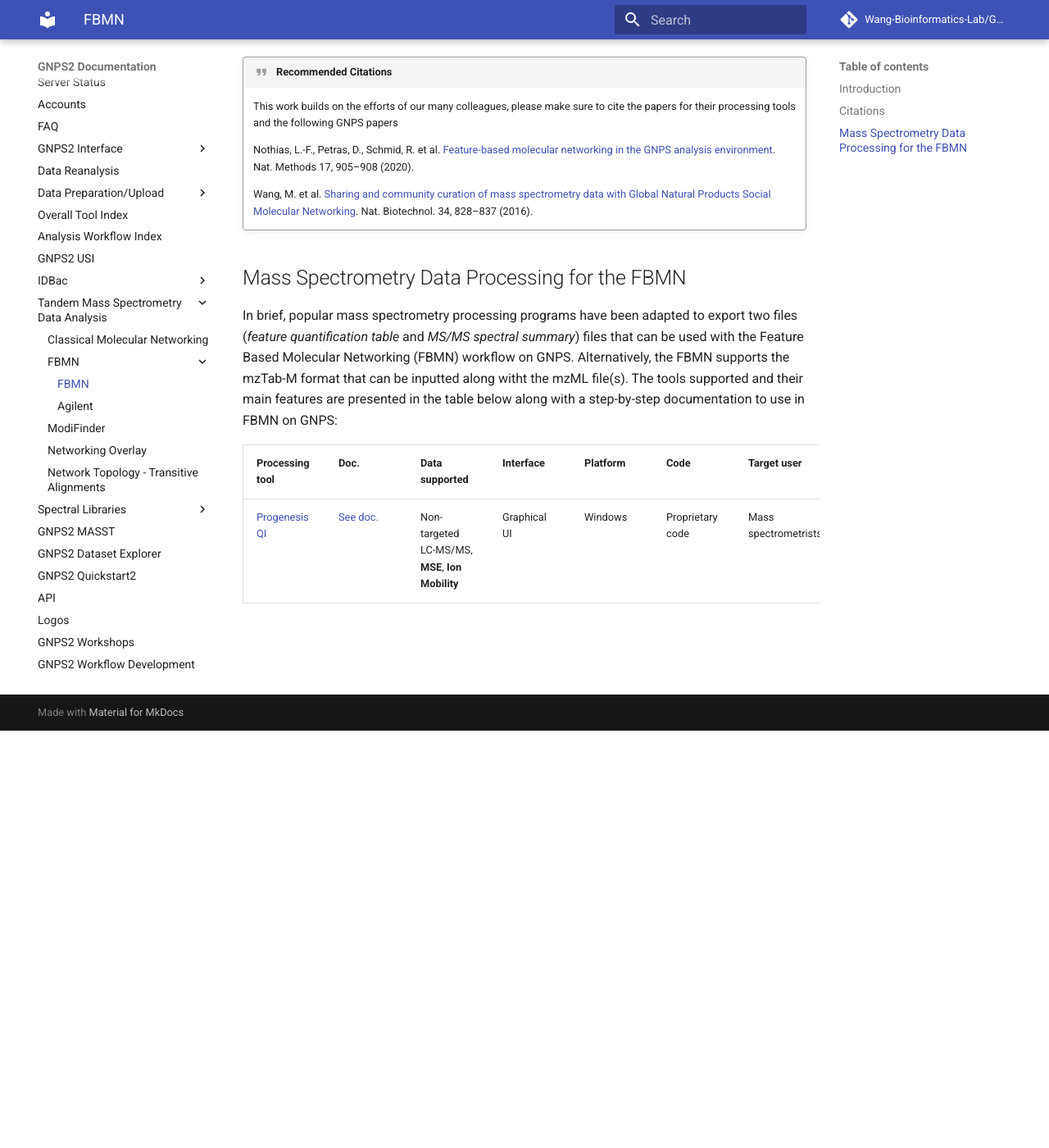
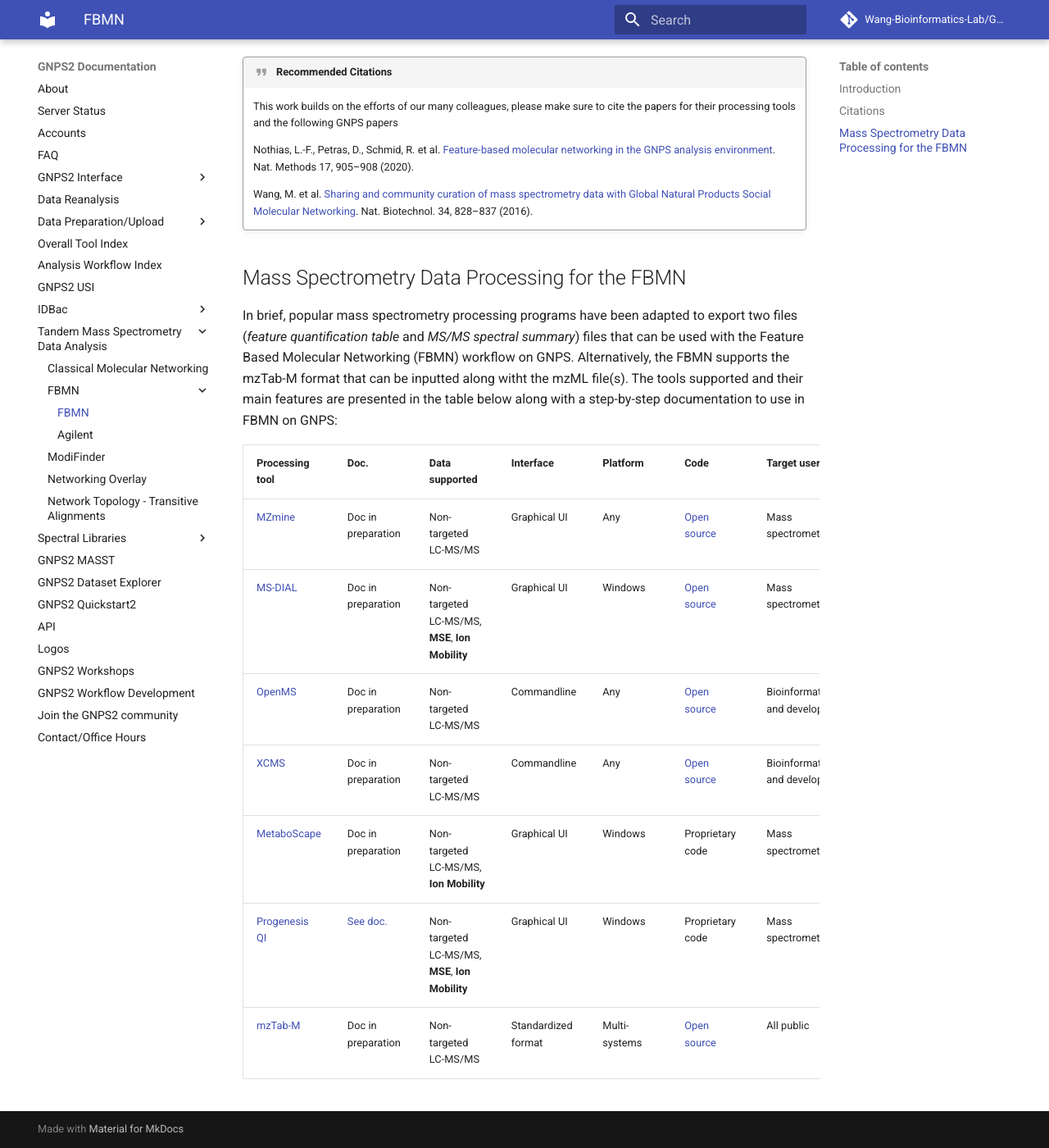
Before and after one commit to Wang-Bioinformatics-Lab/GNPS2_Documentation, an MkDocs documentation site: the page built from docs/fbmn.md, in a window 1280 px wide and 1400 px high, scrolled down 509 px. Shown: the whole window at 82% size. Built offline with MkDocs 1.6.1 and Material for MkDocs 9.7.7, drawn with Linux system fonts in a browser that asks for light colours; comment, search, counter and statistics services are not loaded.

Commit message:
Update fbmn.md
Adding more content to fbmn.md

```diff
--- a/docs/fbmn.md
+++ b/docs/fbmn.md
@@ -26,4 +26,10 @@
 
 |  Processing tool | Doc.| Data supported | Interface | Platform | Code |Target user|
 |---|---|---|---|---|---|---|
+|[MZmine](https://github.com/mzmine/mzmine2/)|Doc in preparation | Non-targeted LC-MS/MS | Graphical UI|Any|[Open source](https://github.com/mzmine/mzmine2/blob/master/LICENSE.txt)|Mass spectrometrists|
+|[MS-DIAL](http://prime.psc.riken.jp/Metabolomics_Software/MS-DIAL/)|Doc in preparation | Non-targeted LC-MS/MS, **MSE**, **Ion Mobility** | Graphical UI|Windows|[Open source](http://prime.psc.riken.jp/Metabolomics_Software/MS-DIAL/)|Mass spectrometrists|
+|[OpenMS](https://github.com/OpenMS/OpenMS/)|Doc in preparation| Non-targeted LC-MS/MS |Commandline|Any|[Open source](https://github.com/OpenMS/OpenMS/blob/develop/License.txt)|Bioinformaticians and developers|
+|[XCMS](https://github.com/sneumann/xcms)|Doc in preparation | Non-targeted LC-MS/MS |Commandline|Any|[Open source](https://github.com/sneumann/xcms)|Bioinformaticians and developers|
+|[MetaboScape](https://www.bruker.com/products/mass-spectrometry-and-separations/ms-software/metaboscape/overview.html)|Doc in preparation| Non-targeted LC-MS/MS, **Ion Mobility** |Graphical UI|Windows|Proprietary code|Mass spectrometrists|
 |[Progenesis QI](http://www.nonlinear.com/progenesis/qi/)|[See doc.](FBMN-with-progenesisQI.md)| Non-targeted LC-MS/MS, **MSE**, **Ion Mobility** |Graphical UI|Windows|Proprietary code|Mass spectrometrists|
+|[mzTab-M](https://pubs.acs.org/doi/abs/10.1021/acs.analchem.8b04310)|Doc in preparation| Non-targeted LC-MS/MS | Standardized format|Multi-systems|[Open source](https://github.com/lifs-tools/jmzTab-m)|All public|
```
